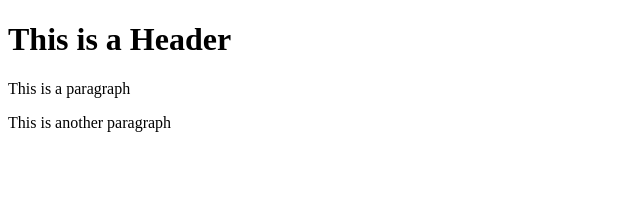
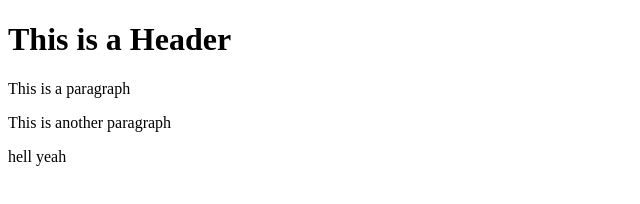
Before and after one commit to Sabrina-S-White/git-test, a website: page index.html in a window 1280 px wide. Shown: the full height of the page, 0-640 px from the left. Drawn offline with Linux system fonts and the light colour scheme.

```diff
--- a/index.html
+++ b/index.html
@@ -4,5 +4,6 @@
         <h1>This is a Header</h1>
         <p>This is a paragraph</p>
         <p>This is another paragraph</p>
+        <p>hell yeah</p>
     </body>
 </html>
```
Also changed, not shown: package.json (added, +24 -0 lines), 2 other files.
